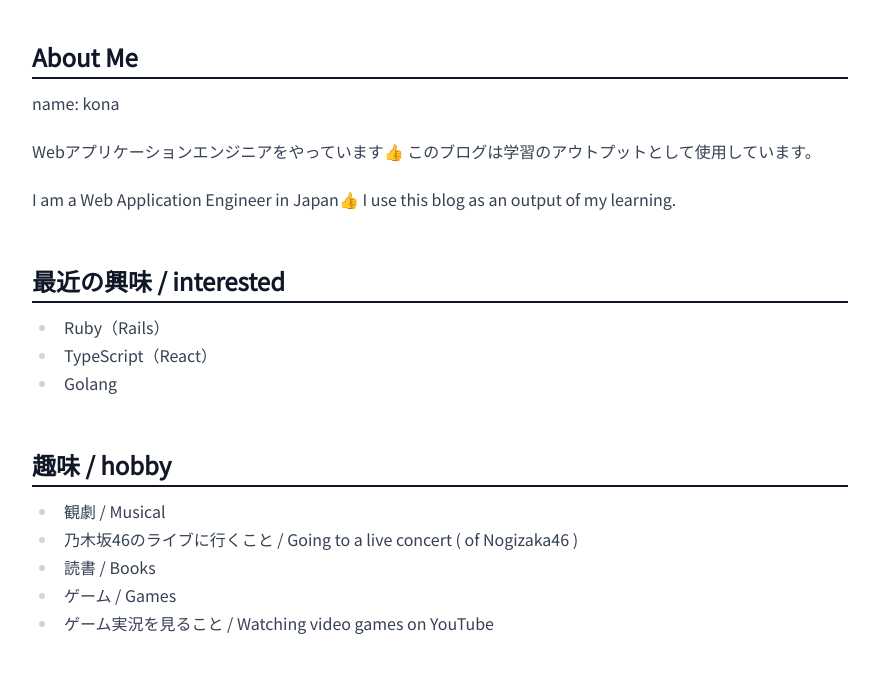
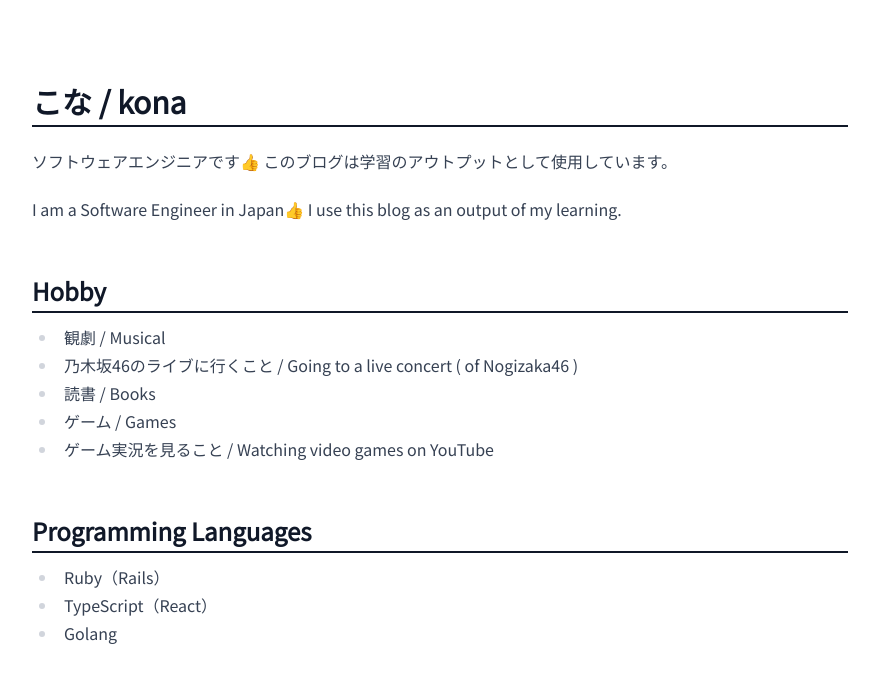
Before and after one commit to kngy0306/myblog, an Astro site: page /about in a window 1280 px wide. Shown: the part 76-758 px from the top of the page, without its empty margins (200-1079 px from the left). Built offline with nearby package versions, Linux system fonts and the light colour scheme; Astro itself is replaced by a stand-in of ours.

Commit message:
aboutページの作成

```diff
--- a/src/pages/about.md
+++ b/src/pages/about/index.mdx
@@ -1,32 +1,29 @@
 ---
-layout: ../layouts/BlogLayout.astro
-
+layout: ../../layouts/BlogLayout.astro
 
 title: Kona4
 subtitle: Back-End Engineer
 comments: false
 ---
 
-## About Me
+# こな / kona
 
-name: kona
-
-Webアプリケーションエンジニアをやっています👍
+ソフトウェアエンジニアです👍
 このブログは学習のアウトプットとして使用しています。
 
-I am a Web Application Engineer in Japan👍
+I am a Software Engineer in Japan👍
 I use this blog as an output of my learning.
 
-## 最近の興味 / interested
-
-- Ruby（Rails）
-- TypeScript（React）
-- Golang
-
-## 趣味 / hobby
+## Hobby
 
 - 観劇 / Musical
 - 乃木坂46のライブに行くこと / Going to a live concert ( of Nogizaka46 )
 - 読書 / Books
 - ゲーム / Games
 - ゲーム実況を見ること / Watching video games on YouTube
+
+## Programming Languages
+
+- Ruby（Rails）
+- TypeScript（React）
+- Golang
```
